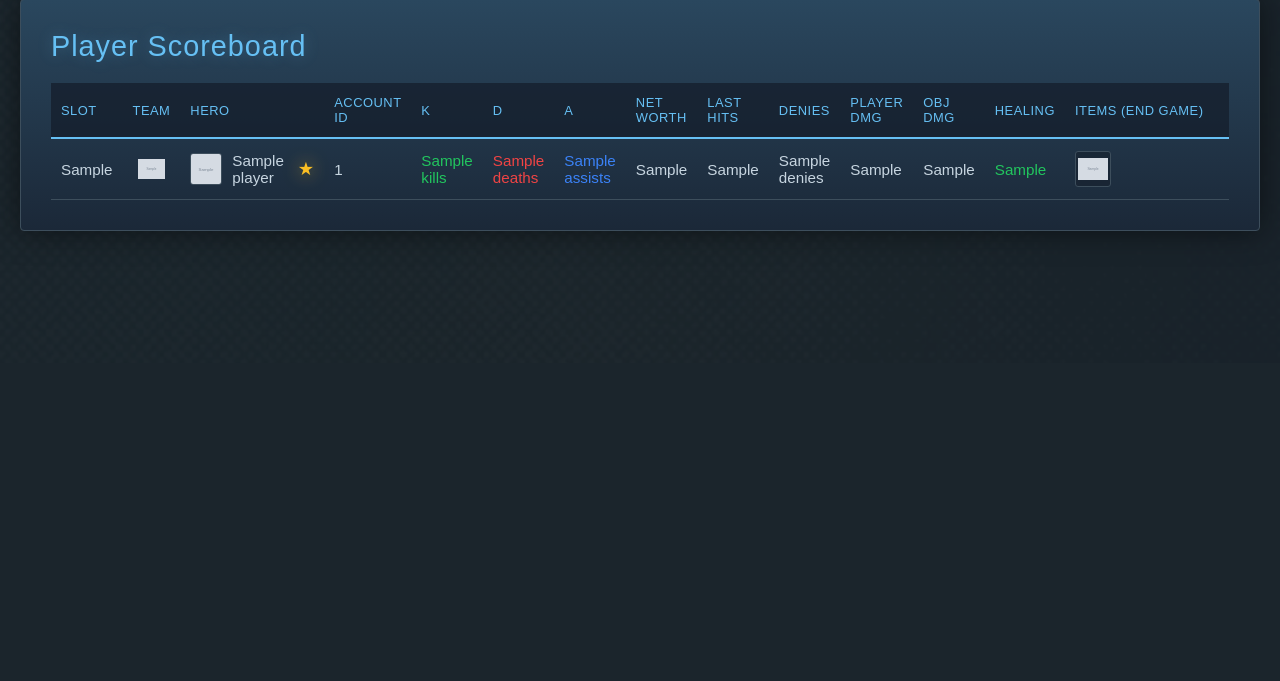
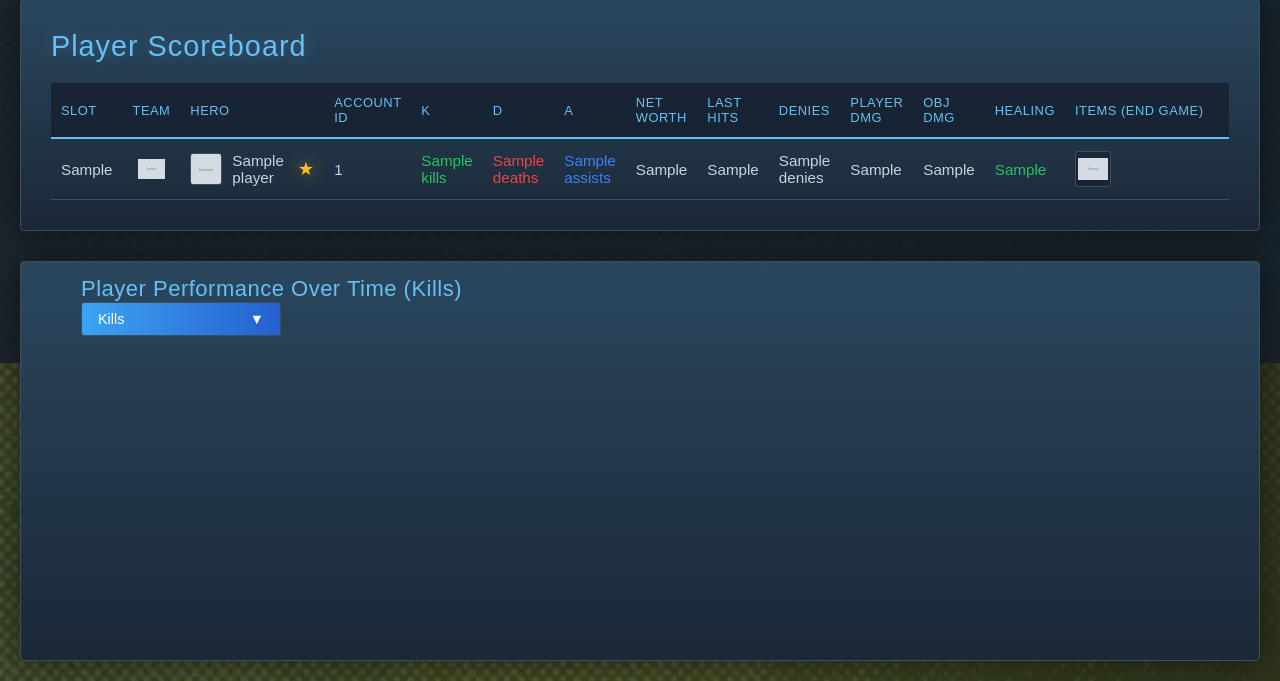
Before and after one commit to Filpill/deadlock_analytics, a Flask app: template templates/match.html in a window 1280 px wide. Shown: the part 437-1118 px from the top of the page. Before the commit the page ends 669 px from the top, so only its background shows below. Run offline with Flask 3, Linux system fonts and the light colour scheme; the template is opened without the code that fills it: most values are stand-ins (such as "Sample title", 1, 10 or a date in 2020); grey boxes marked "Sample" are stand-in pictures; some libraries are stand-ins or nearby versions.

Commit message:
added match level player performance over time chart

```diff
--- a/app.py
+++ b/app.py
@@ -2053,7 +2053,178 @@ def create_match_visualizations(match_id, player_slot=None):
 
         charts = {}
 
-        # Charts will be added here in future iterations
+        # Chart: Player Stats Over Time
+        if not df_stats.empty and not df_players.empty:
+            # Convert time_stamp_s to minutes
+            df_stats['time_min'] = df_stats['time_stamp_s'] / 60.0
+
+            # Define all possible metrics to plot (based on actual df_stats columns)
+            all_metrics = [
+                # Core stats
+                {'key': 'kills', 'name': 'Kills', 'yaxis_title': 'Kills'},
+                {'key': 'deaths', 'name': 'Deaths', 'yaxis_title': 'Deaths'},
+                {'key': 'assists', 'name': 'Assists', 'yaxis_title': 'Assists'},
+                {'key': 'net_worth', 'name': 'Net Worth', 'yaxis_title': 'Net Worth (Souls)'},
+
+                # Creep stats
+                {'key': 'creep_kills', 'name': 'Creep Kills', 'yaxis_title': 'Creep Kills'},
+                {'key': 'neutral_kills', 'name': 'Neutral Kills', 'yaxis_title': 'Neutral Kills'},
+                {'key': 'denies', 'name': 'Denies', 'yaxis_title': 'Denies'},
+                {'key': 'possible_creeps', 'name': 'Possible Creeps', 'yaxis_title': 'Possible Creeps'},
+
+                # Gold breakdown
+                {'key': 'gold_player', 'name': 'Total Gold', 'yaxis_title': 'Gold (Souls)'},
+                {'key': 'gold_lane_creep', 'name': 'Gold from Lane Creeps', 'yaxis_title': 'Gold (Souls)'},
+                {'key': 'gold_neutral_creep', 'name': 'Gold from Neutrals', 'yaxis_title': 'Gold (Souls)'},
+                {'key': 'gold_boss', 'name': 'Gold from Boss', 'yaxis_title': 'Gold (Souls)'},
+                {'key': 'gold_player_orbs', 'name': 'Gold from Player Orbs', 'yaxis_title': 'Gold (Souls)'},
+                {'key': 'gold_lane_creep_orbs', 'name': 'Gold from Lane Orbs', 'yaxis_title': 'Gold (Souls)'},
+                {'key': 'gold_neutral_creep_orbs', 'name': 'Gold from Neutral Orbs', 'yaxis_title': 'Gold (Souls)'},
+                {'key': 'gold_boss_orb', 'name': 'Gold from Boss Orb', 'yaxis_title': 'Gold (Souls)'},
+                {'key': 'gold_treasure', 'name': 'Gold from Treasure', 'yaxis_title': 'Gold (Souls)'},
+                {'key': 'gold_denied', 'name': 'Gold Denied', 'yaxis_title': 'Gold (Souls)'},
+                {'key': 'gold_death_loss', 'name': 'Gold Lost on Death', 'yaxis_title': 'Gold (Souls)'},
+
+                # Damage stats
+                {'key': 'player_damage', 'name': 'Player Damage', 'yaxis_title': 'Damage'},
+                {'key': 'creep_damage', 'name': 'Creep Damage', 'yaxis_title': 'Damage'},
+                {'key': 'neutral_damage', 'name': 'Neutral Damage', 'yaxis_title': 'Damage'},
+                {'key': 'boss_damage', 'name': 'Boss Damage', 'yaxis_title': 'Damage'},
+                {'key': 'player_damage_taken', 'name': 'Damage Taken', 'yaxis_title': 'Damage'},
+
+                # Healing stats
+                {'key': 'player_healing', 'name': 'Player Healing', 'yaxis_title': 'Healing'},
+                {'key': 'self_healing', 'name': 'Self Healing', 'yaxis_title': 'Healing'},
+                {'key': 'heal_prevented', 'name': 'Heal Prevented', 'yaxis_title': 'Healing'},
+                {'key': 'heal_lost', 'name': 'Heal Lost', 'yaxis_title': 'Healing'},
+
+                # Character stats
+                {'key': 'ability_points', 'name': 'Ability Points', 'yaxis_title': 'Ability Points'},
+                {'key': 'max_health', 'name': 'Max Health', 'yaxis_title': 'Max Health'},
+                {'key': 'weapon_power', 'name': 'Weapon Power', 'yaxis_title': 'Weapon Power'},
+                {'key': 'tech_power', 'name': 'Tech Power', 'yaxis_title': 'Tech Power'},
+
+                # Shooting stats
+                {'key': 'shots_hit', 'name': 'Shots Hit', 'yaxis_title': 'Shots'},
+                {'key': 'shots_missed', 'name': 'Shots Missed', 'yaxis_title': 'Shots'},
+                {'key': 'hero_bullets_hit', 'name': 'Hero Bullets Hit', 'yaxis_title': 'Bullets'},
+                {'key': 'hero_bullets_hit_crit', 'name': 'Critical Hits', 'yaxis_title': 'Critical Hits'},
+
+                # Defense stats
+                {'key': 'damage_absorbed', 'name': 'Damage Absorbed', 'yaxis_title': 'Damage'},
+                {'key': 'absorption_provided', 'name': 'Absorption Provided', 'yaxis_title': 'Absorption'},
+            ]
+
+            # Filter metrics to only those that exist in df_stats
+            metrics = [m for m in all_metrics if m['key'] in df_stats.columns]
+
+            if not metrics:
+                print("[STATS DEBUG] No valid metrics found in df_stats")
+            else:
+                print(f"[STATS DEBUG] Found {len(metrics)} valid metrics: {[m['key'] for m in metrics]}")
+
+                fig = go.Figure()
+
+                # Color palettes for each team
+                rainbow_colors = [
+                    '#ef4444', '#f97316', '#eab308', '#22c55e',
+                    '#06b6d4', '#3b82f6', '#8b5cf6', '#ec4899',
+                    '#14b8a6', '#f59e0b', '#10b981', '#6366f1'
+                ]
+
+                # Create traces for each metric and player
+                for metric_idx, metric in enumerate(metrics):
+                    metric_key = metric['key']
+
+                    # Skip if metric doesn't exist in df_stats
+                    if metric_key not in df_stats.columns:
+                        continue
+
+                    for player_idx, player_slot in enumerate(sorted(df_stats['player_slot'].unique())):
+                        player_data = df_stats[df_stats['player_slot'] == player_slot].sort_values('time_min')
+
+                        if player_data.empty:
+                            continue
+
+                        # Get player info
+                        player_info = df_players[df_players['player_slot'] == player_slot]
+                        if player_info.empty:
+                            continue
+
+                        team = int(player_info.iloc[0]['team'])
+                        hero_name = player_info.iloc[0].get('hero_name', f'Player {player_slot}')
+
+                        color = rainbow_colors[player_idx % len(rainbow_colors)]
+
+                        # Create trace
+                        visible = True if metric_idx == 0 else False
+                        fig.add_trace(go.Scatter(
+                            x=player_data['time_min'].tolist(),
+                            y=player_data[metric_key].tolist(),
+                            mode='lines',
+                            name=hero_name,
+                            line=dict(color=color, width=2),
+                            visible=visible,
+                            hovertemplate=f'<b>{hero_name}</b><br>Time: %{{x:.1f}} min<br>{metric["name"]}: %{{y}}<extra></extra>'
+                        ))
+
+                # Create dropdown buttons
+                dropdown_buttons = []
+                traces_per_metric = len(df_stats['player_slot'].unique())
+
+                for metric_idx, metric in enumerate(metrics):
+                    # Calculate visibility array for this metric
+                    visible = [False] * len(fig.data)
+                    start_idx = metric_idx * traces_per_metric
+                    end_idx = start_idx + traces_per_metric
+                    for i in range(start_idx, min(end_idx, len(fig.data))):
+                        visible[i] = True
+
+                    dropdown_buttons.append({
+                        'label': metric['name'],
+                        'method': 'update',
+                        'args': [
+                            {'visible': visible},
+                            {
+                                'yaxis.title.text': metric['yaxis_title'],
+                                'title.text': f"{metric['name']} Over Time"
+                            }
+                        ]
+                    })
+
+                # Update layout with Steam theme
+                fig.update_layout(
+                    title_text='',
+                    xaxis=dict(
+                        title='Game Time (minutes)',
+                        gridcolor='#3d4e5c',
+                        zerolinecolor='#3d4e5c'
+                    ),
+                    yaxis=dict(
+                        title='Kills',
+                        gridcolor='#3d4e5c',
+                        zerolinecolor='#3d4e5c'
+                    ),
+                    paper_bgcolor='rgba(0, 0, 0, 0)',
+                    plot_bgcolor='rgba(22, 32, 45, 0.4)',
+                    font=dict(color='#c7d5e0', family='Motiva Sans, Arial', size=12),
+                    hovermode='closest',
+                    showlegend=True,
+                    legend=dict(
+                        orientation='v',
+                        yanchor='top',
+                        y=1,
+                        xanchor='left',
+                        x=1.02,
+                        bgcolor='rgba(27, 40, 56, 0.9)',
+                        bordercolor='#3d4e5c'
+                    ),
+                    margin=dict(t=60, b=50, l=60, r=180),
+                    height=600
+                )
+
+                charts['player_stats_over_time'] = json.dumps(fig, cls=PlotlyJSONEncoder)
+                charts['player_stats_metrics'] = json.dumps(metrics)
 
         # Match Summary
         duration_s = match_info.get('duration_s', 0)
--- a/static/css/match.css
+++ b/static/css/match.css
@@ -708,3 +708,122 @@ body::before {
         text-align: center;
     }
 }
+
+/* Chart Section */
+.chart-section {
+    background: linear-gradient(to bottom, #2a475e 0%, #1b2838 100%);
+    border: 1px solid #3d4e5c;
+    border-radius: 4px;
+    padding: 30px;
+    margin-top: 30px;
+    box-shadow: 0 0 30px rgba(0, 0, 0, 0.5);
+}
+
+.chart-section h2 {
+    color: #66c0f4;
+    font-size: 1.8em;
+    font-weight: 300;
+    letter-spacing: 1px;
+    margin-bottom: 20px;
+    text-shadow: 0 0 20px rgba(102, 192, 244, 0.4);
+}
+
+.chart-container {
+    min-height: 400px;
+}
+
+/* Chart Title Overlay */
+.chart-title-overlay {
+    position: absolute;
+    left: 60px;
+    top: 14px;
+    color: #66c0f4;
+    font-size: 22px;
+    font-family: Motiva Sans, Arial, sans-serif;
+    font-weight: 300;
+    letter-spacing: 0.5px;
+    z-index: 10;
+    pointer-events: none;
+}
+
+/* Custom Metric Dropdown */
+.metric-dropdown-container {
+    position: absolute;
+    top: 40px;
+    left: 60px;
+    z-index: 100;
+}
+
+.metric-dropdown-button {
+    display: flex;
+    align-items: center;
+    gap: 10px;
+    padding: 8px 16px;
+    background: linear-gradient(to right, #47bfff 5%, #1a44c2 60%);
+    background-position: 25%;
+    background-size: 330% 100%;
+    color: white;
+    border: 1px solid #3d4e5c;
+    border-radius: 3px;
+    cursor: pointer;
+    font-size: 0.9em;
+    transition: all 0.2s ease;
+    min-width: 200px;
+}
+
+.metric-dropdown-button:hover {
+    background-position: 0%;
+    box-shadow: 0 0 15px rgba(102, 192, 244, 0.4);
+}
+
+.dropdown-arrow {
+    margin-left: auto;
+    transition: transform 0.2s;
+}
+
+.metric-dropdown-button.active .dropdown-arrow {
+    transform: rotate(180deg);
+}
+
+.metric-dropdown-menu {
+    display: none;
+    position: absolute;
+    top: 100%;
+    left: 0;
+    margin-top: 5px;
+    background: #1b2838;
+    border: 1px solid #3d4e5c;
+    border-radius: 3px;
+    box-shadow: 0 0 30px rgba(0, 0, 0, 0.5);
+    z-index: 1000;
+    max-height: 500px;
+    overflow-y: auto;
+    min-width: 800px;
+}
+
+.metric-dropdown-menu.active {
+    display: grid;
+    grid-template-columns: repeat(4, 1fr);
+    gap: 2px;
+    padding: 8px;
+}
+
+.metric-option {
+    padding: 8px 12px;
+    cursor: pointer;
+    color: #c7d5e0;
+    font-size: 0.85em;
+    transition: all 0.15s;
+    border-radius: 2px;
+    white-space: nowrap;
+}
+
+.metric-option:hover {
+    background: #2a475e;
+    color: #66c0f4;
+}
+
+.metric-option.selected {
+    background: #3b82f6;
+    color: white;
+}
--- a/templates/match.html
+++ b/templates/match.html
@@ -212,6 +212,22 @@
         </div>
         {% endif %}
 
+        <!-- Player Stats Over Time Chart -->
+        {% if charts.player_stats_over_time %}
+        <div id="playerStatsOverTimeChart" class="chart-container" style="position: relative; margin-top: 30px;">
+            <div class="chart-title-overlay" id="playerStatsTitle">Player Performance Over Time (Kills)</div>
+            <div class="metric-dropdown-container">
+                <button class="metric-dropdown-button" id="metricDropdownBtn">
+                    <span id="selectedMetric">Kills</span>
+                    <span class="dropdown-arrow">▼</span>
+                </button>
+                <div class="metric-dropdown-menu" id="metricDropdownMenu">
+                    <!-- Will be populated by JavaScript -->
+                </div>
+            </div>
+        </div>
+        {% endif %}
+
     </div>
 
     <script>
@@ -301,7 +317,73 @@
             return chart;
         }
 
-        // Charts will be rendered here in future iterations
+        // Render Player Stats Over Time Chart
+        {% if charts.player_stats_over_time %}
+        var playerStatsChart = {{ charts.player_stats_over_time | safe }};
+        var metrics = {{ charts.player_stats_metrics | safe }};
+        Plotly.newPlot('playerStatsOverTimeChart', playerStatsChart.data, playerStatsChart.layout, {responsive: true});
+
+        // Calculate traces per metric from actual data
+        const numTraces = playerStatsChart.data.length;
+        const numMetrics = metrics.length;
+        const actualTracesPerMetric = Math.floor(numTraces / numMetrics);
+
+        // Populate dropdown menu
+        const dropdownMenu = document.getElementById('metricDropdownMenu');
+        metrics.forEach((metric, idx) => {
+            const option = document.createElement('div');
+            option.className = 'metric-option' + (idx === 0 ? ' selected' : '');
+            option.textContent = metric.name;
+            option.dataset.metricIndex = idx;
+            option.addEventListener('click', () => switchMetric(idx, metric));
+            dropdownMenu.appendChild(option);
+        });
+
+        // Toggle dropdown
+        const dropdownBtn = document.getElementById('metricDropdownBtn');
+        dropdownBtn.addEventListener('click', (e) => {
+            e.stopPropagation();
+            dropdownBtn.classList.toggle('active');
+            dropdownMenu.classList.toggle('active');
+        });
+
+        // Close dropdown when clicking outside
+        document.addEventListener('click', () => {
+            dropdownBtn.classList.remove('active');
+            dropdownMenu.classList.remove('active');
+        });
+
+        // Switch metric function
+        function switchMetric(metricIdx, metric) {
+            // Update visibility
+            const visible = playerStatsChart.data.map((_, i) => {
+                const traceMetricIdx = Math.floor(i / actualTracesPerMetric);
+                return traceMetricIdx === metricIdx;
+            });
+
+            // Update chart
+            Plotly.update('playerStatsOverTimeChart',
+                { visible: visible },
+                { 'yaxis.title.text': metric.yaxis_title }
+            );
+
+            // Update HTML title
+            document.getElementById('playerStatsTitle').textContent = 'Player Performance Over Time (' + metric.name + ')';
+
+            // Update button text
+            document.getElementById('selectedMetric').textContent = metric.name;
+
+            // Update selected state
+            document.querySelectorAll('.metric-option').forEach(opt => {
+                opt.classList.remove('selected');
+            });
+            document.querySelector(`[data-metric-index="${metricIdx}"]`).classList.add('selected');
+
+            // Close dropdown
+            dropdownBtn.classList.remove('active');
+            dropdownMenu.classList.remove('active');
+        }
+        {% endif %}
 
         // Hide loading overlay on page show (for back button)
         window.addEventListener('pageshow', function(event) {
```
